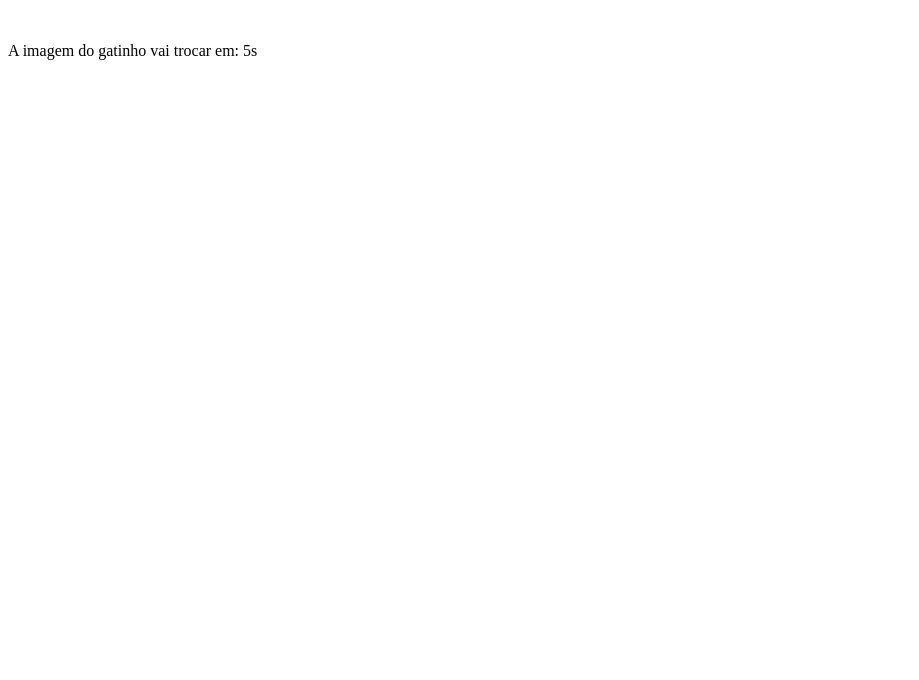
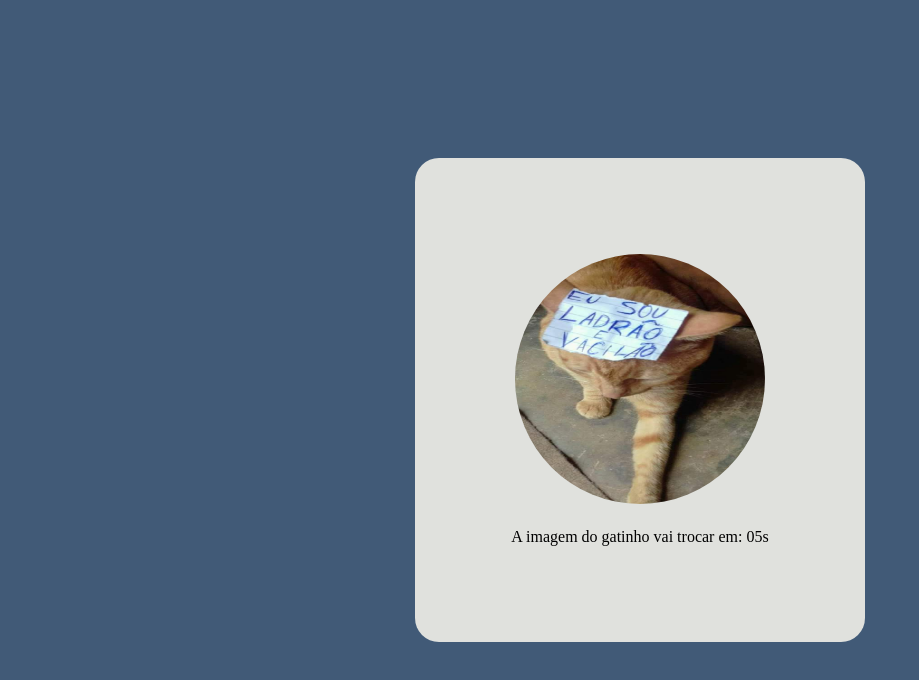
Before and after one commit to MarllonCampos/Gatinhos, a plain HTML site: page index.html in a window 1280 px wide. Shown: the whole page, without its empty margins (0-919 px from the left). Drawn offline with Linux system fonts and the light colour scheme.

Commit message:
feat: add styles to the page

```diff
--- a/index.html
+++ b/index.html
@@ -8,6 +8,7 @@
       content="width=device-width, initial-scale=1.0"
     />
     <title>Gatinhos</title>
+    <link rel="stylesheet" href="style.css" />
   </head>
   <body>
     <main>
--- a/script.js
+++ b/script.js
@@ -35,20 +35,25 @@ const imgElement = document.querySelector("main img")
 const paragraphElement = document.querySelector("main p")
 const TEN_SECONDS_TO_MILLI = 10000
 const ONE_SECONDS_IN_MILLI = 1000
+let time = ONE_SECONDS_IN_MILLI / 100;
 
-setInterval(() => {
+paragraphElement.innerText = `A imagem do gatinho vai trocar em: ${time}s`;
+
+
+function setRandomCatPhoto() {
   const randomPosition = Math.floor(Math.random() * (catArray.length));
   const catImgName = catArray[randomPosition]
   const catImgPath = `./photos/${catImgName}`
   imgElement.src = catImgPath
   imgElement.alt = catImgName
+}
+setRandomCatPhoto()
 
 
-}, TEN_SECONDS_TO_MILLI)
-let time = ONE_SECONDS_IN_MILLI / 100;
+setInterval(setRandomCatPhoto, TEN_SECONDS_TO_MILLI)
+
 const setTimeOut = setInterval(() => {
   time--;
-  console.log(time)
-  paragraphElement.innerText = `A imagem do gatinho vai trocar em: ${time}s`;
+  paragraphElement.innerText = `A imagem do gatinho vai trocar em: ${time.toString().padStart(2, "0")}s`;
   if (time == 0) time = ONE_SECONDS_IN_MILLI / 100;
 }, ONE_SECONDS_IN_MILLI)
--- a/style.css
+++ b/style.css
@@ -0,0 +1,45 @@
+* {
+  margin: 0;
+  padding:0;
+  box-sizing: border-box;
+}
+
+
+html,body {
+  min-height: 100vh;
+  cursor: url(https://cdn.custom-cursor.com/db/4656/32/arrow2662.png),default !important;
+}
+
+
+body {
+  display: flex;
+  justify-content: center;
+  align-items: center;
+  background-color: #415A77;
+}
+body main {
+  display: flex;
+  align-items: center;
+  justify-content: center;
+  flex-direction: column;
+  background-color: #E0E1DD;
+  border-radius: 24px;
+  padding: 6rem;
+}
+
+main img {
+  width: 250px;
+  height: 250px;
+  border-radius: 100%;
+  margin-bottom: 24px;
+  transition: transform 0.2s linear;
+}
+
+main img:hover {
+  transform: scale(1.1);
+  cursor: url(https://cdn.custom-cursor.com/db/4655/32/arrow2662.png) ,pointer!important;
+}
+
+main p {
+  text-align: center;
+}
```
